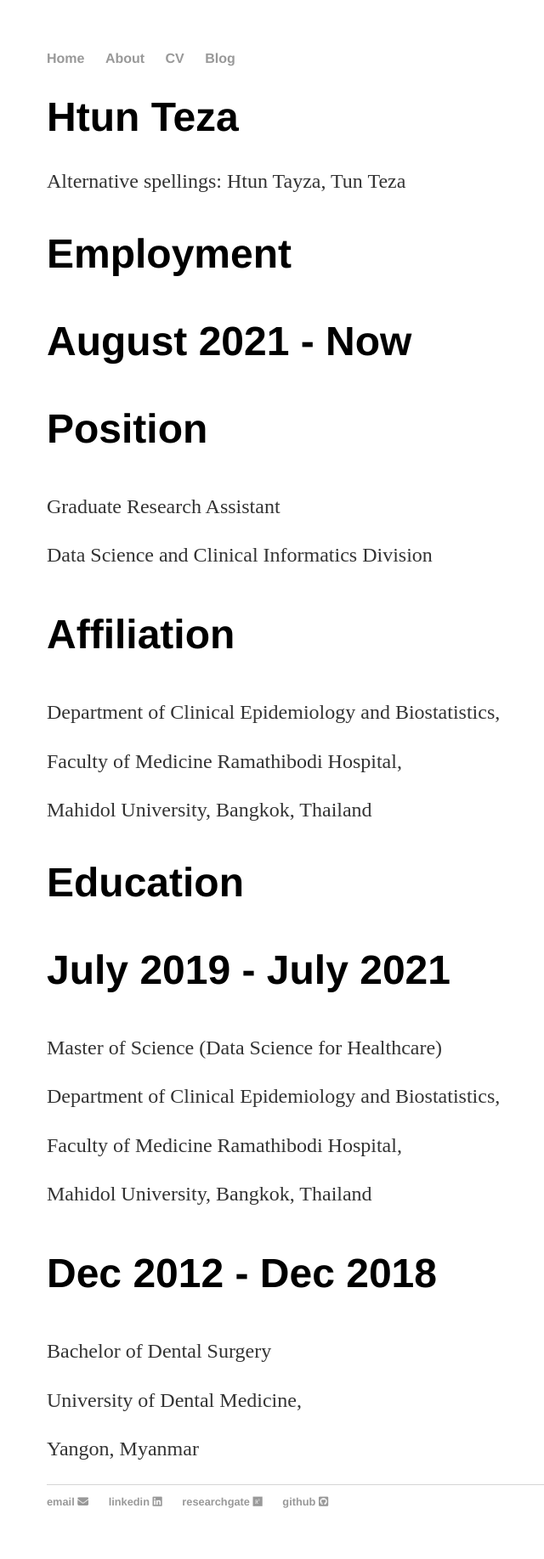
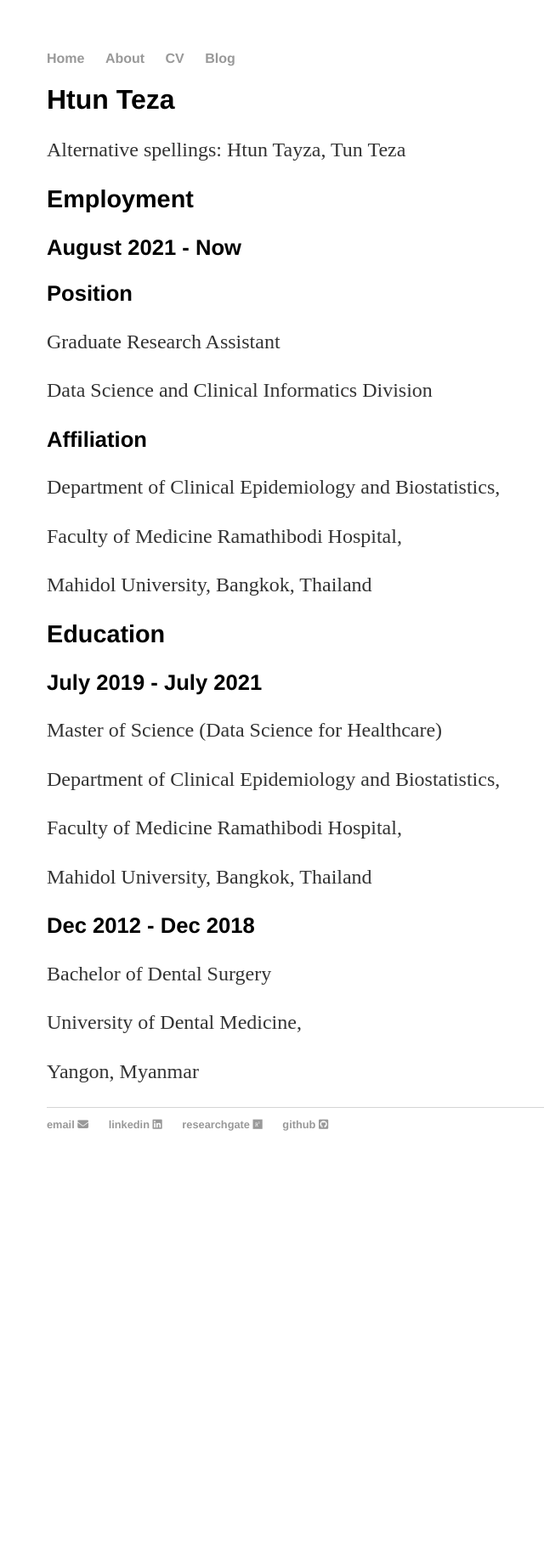
Before and after one commit to finerbrighterlighter/finerbrighterlighter.github.io, a Jekyll site: the page built from cv/index.html, in a window 1280 px wide. Shown: the whole page at 85% size, without its empty margins (265-905 px from the left). Built offline with Jekyll 4.4.1, drawn with Linux system fonts in a browser that asks for light colours; nearby versions of some CDN libraries; after the commit the page ends 1391 px from its top, so only the background shows below that.

Commit message:
Update main.css

```diff
--- a/css/main.css
+++ b/css/main.css
@@ -20,15 +20,15 @@ a:hover {
     text-decoration: underline;
 }
 h1 {
-    font-size: 3em;
+    font-size: 2em;
     font-family:'Helvetica', 'Arial', 'Sans-Serif';
 }
 h2 {
-    font-size: 3em;
+    font-size: 1.8em;
     font-family:'Helvetica', 'Arial', 'Sans-Serif';
 }
 h3 {
-    font-size: 3em;
+    font-size: 1.6em;
     font-family:'Helvetica', 'Arial', 'Sans-Serif';
 }
 p {
```
